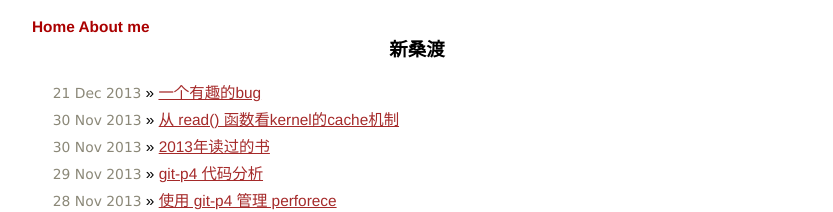
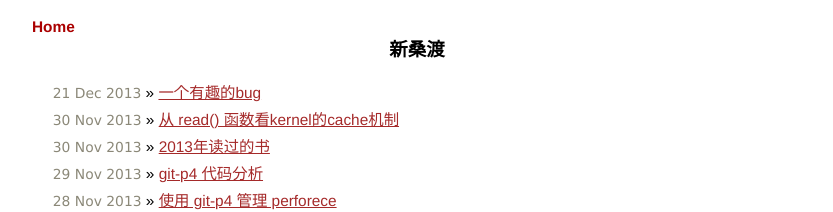
Before and after one commit to byrlx/byrlx.github.io, a Jekyll site: the page built from index.html, in a window 1280 px wide. Shown: the top 212 px of the page, without its empty margins (223-1056 px from the left). Built offline with Jekyll 4.4.1, drawn with Linux system fonts in a browser that asks for light colours; Markdown is read by kramdown in place of the engine named in the settings.

Commit message:
update post

```diff
--- a/_layouts/default.html
+++ b/_layouts/default.html
@@ -28,7 +28,6 @@ var WRInitTime=(new Date()).getTime();
 
   <div class="title">
     <a href="/">Home</a>
-    <a href="/resume/index.html">About me</a>
   </div>
 
 <div class="lxpost">
```
